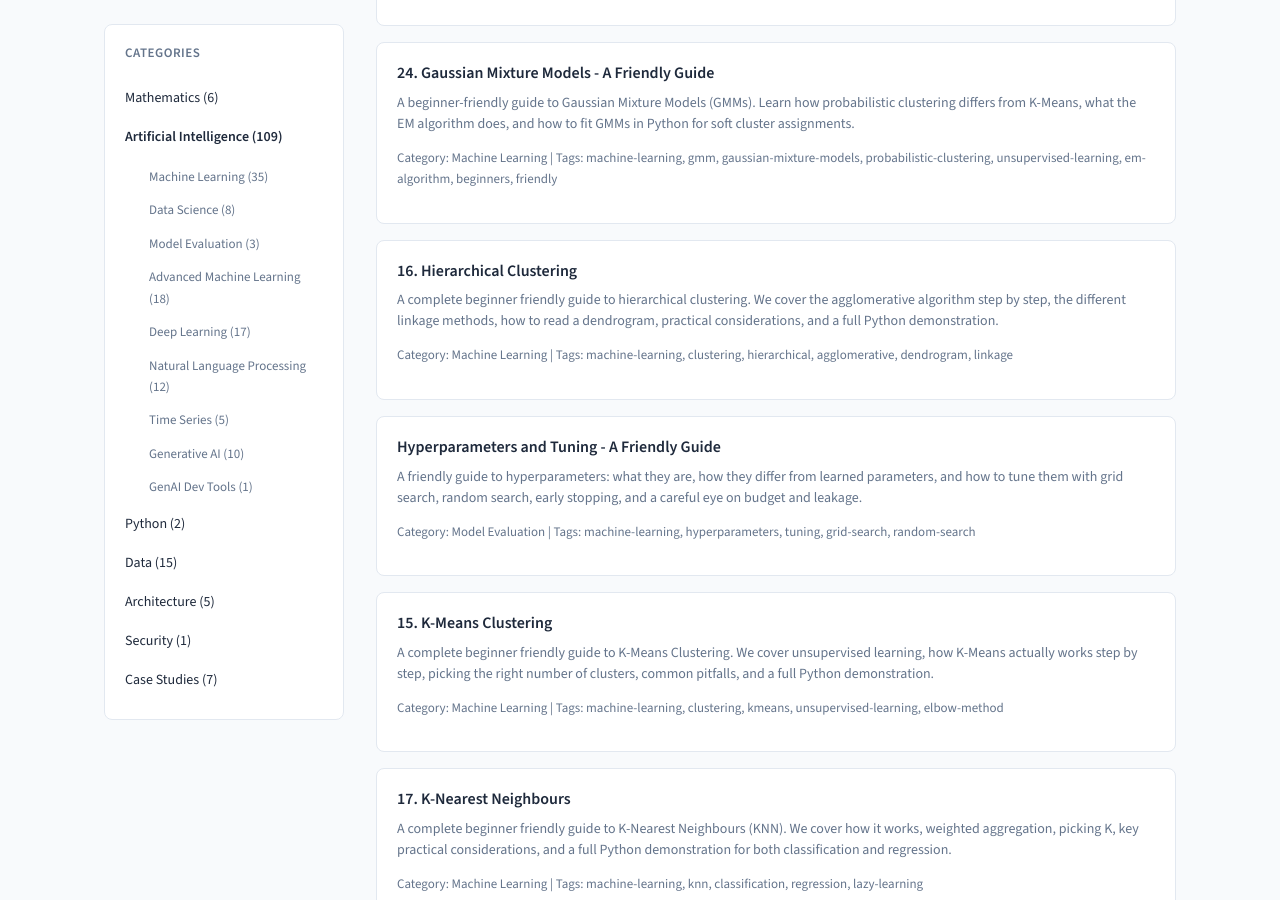
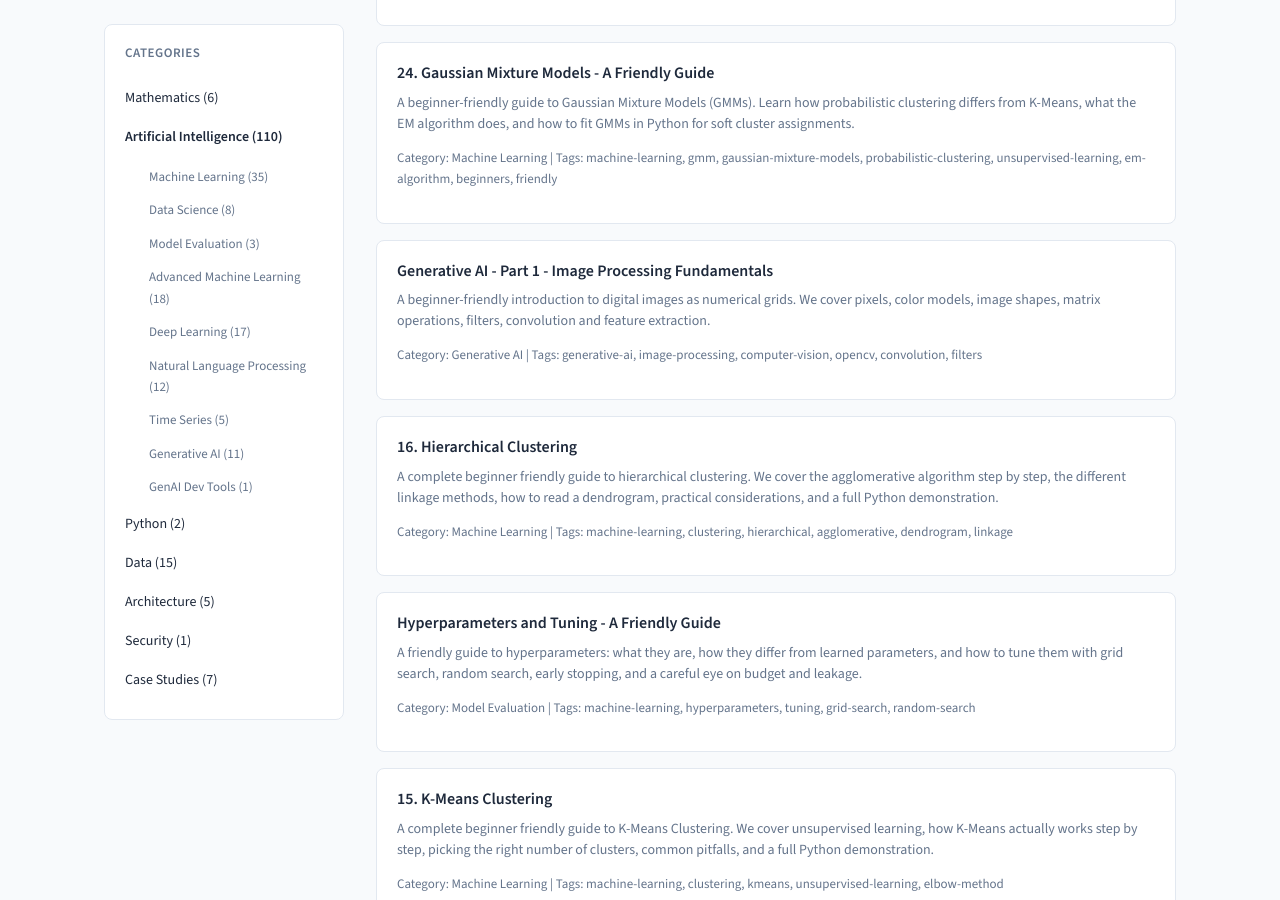
Before and after one commit to rilov/handbook, a Jekyll site: the page built from index.md, in a window 1280 px wide and 900 px high, scrolled down 6674 px. Built offline with Jekyll 4.4.1, drawn with Linux system fonts in a browser that asks for light colours; some of the changed lines change nothing that is shown.

Commit message:
Add Generative AI Part 1: Image Processing Fundamentals

````diff
--- /dev/null
+++ b/_topics/Generative AI - Part 1 - Image Processing Fundamentals.md
@@ -0,0 +1,445 @@
+---
+title: "Generative AI - Part 1 - Image Processing Fundamentals"
+category: Generative AI
+order: 1
+permalink: /topics/generative-ai-image-processing-fundamentals/
+tags:
+  - generative-ai
+  - image-processing
+  - computer-vision
+  - opencv
+  - convolution
+  - filters
+summary: "A beginner-friendly introduction to digital images as numerical grids. We cover pixels, color models, image shapes, matrix operations, filters, convolution and feature extraction."
+date: 2026-09-02
+---
+
+# Generative AI - Part 1 - Image Processing Fundamentals
+
+Before a computer can generate or understand images, it must learn to read them. The first step is to stop seeing an image as a picture and start seeing it as a grid of numbers.
+
+This lesson explains how digital images are stored, how colour works, how we change images with small mathematical operations, and how convolution helps us find edges and other patterns.
+
+---
+
+## 1. A digital image is a grid of numbers
+
+A digital image is a grid of tiny squares called **pixels**. Each pixel stores a number that represents brightness or colour.
+
+### Binary images
+
+The simplest image is binary: every pixel is either 0 (black) or 1 (white).
+
+```
+0 0 1 1 0 0
+0 1 0 0 1 0
+0 1 1 1 1 0
+0 1 0 0 1 0
+0 1 0 0 1 0
+```
+
+This grid is the letter A. You can see the shape because the 1s form lines.
+
+### Grayscale images
+
+A grayscale image uses one number per pixel, usually from 0 to 255.
+
+- **0** = pure black
+- **255** = pure white
+- The numbers in between = different shades of grey
+
+If the grid above used 0 to 255 instead of 0 to 1, the idea would be the same. The darker the pixel, the smaller the number. The brighter the pixel, the larger the number.
+
+### Colour images
+
+A colour image has three numbers per pixel instead of one. The most common model is **RGB**.
+
+- **R** = Red
+- **G** = Green
+- **B** = Blue
+
+Each channel is also from 0 to 255. By mixing different amounts of red, green and blue, you can create almost any colour.
+
+```
+pixel = [255, 0, 0]    # pure red
+pixel = [0, 255, 0]    # pure green
+pixel = [0, 0, 255]    # pure blue
+pixel = [255, 255, 255] # white
+pixel = [0, 0, 0]      # black
+```
+
+### The floor-tile analogy
+
+Think of an image as a wall made of floor tiles. Each tile is one pixel.
+
+- A grayscale wall has one number painted on each tile.
+- A colour wall has three numbers painted on each tile: how much red, how much green, how much blue.
+- A video is just many walls shown one after another.
+
+---
+
+## 2. Image dimensions: height, width and channels
+
+When we describe the size of an image in code, we use three numbers:
+
+```
+(height, width, channels)
+```
+
+- **Height** = number of rows of pixels.
+- **Width** = number of columns of pixels.
+- **Channels** = how many numbers each pixel carries.
+
+A typical image might have shape `(480, 640, 3)`:
+
+- 480 rows
+- 640 columns
+- 3 colour channels (RGB)
+
+A grayscale image has shape `(480, 640, 1)` because it has only one channel.
+
+```python
+import numpy as np
+
+# A tiny 4x4 grayscale image
+gray = np.array([
+    [0, 50, 100, 150],
+    [50, 100, 150, 200],
+    [100, 150, 200, 250],
+    [150, 200, 250, 255]
+])
+
+print(gray.shape)  # (4, 4)
+
+# A tiny 2x2 colour image
+rgb = np.array([
+    [[255, 0, 0], [0, 255, 0]],
+    [[0, 0, 255], [255, 255, 255]]
+])
+
+print(rgb.shape)  # (2, 2, 3)
+```
+
+---
+
+## 3. Common colour models
+
+A colour model is a way to describe colour with numbers.
+
+### RGB
+
+RGB is the default for screens and cameras. It uses red, green and blue channels.
+
+It is an **additive** model. Add more light and the colour gets brighter. All three at full strength make white.
+
+### CMYK
+
+CMYK is used for printing. It stands for Cyan, Magenta, Yellow and Key (black).
+
+It is a **subtractive** model. You start with white paper and add ink. The more ink, the darker the result. It is not usually needed for on-screen work.
+
+### HSV
+
+HSV is closer to how humans think about colour.
+
+- **H** = Hue. The name of the colour: red, orange, blue.
+- **S** = Saturation. How pure the colour is. 0 is grey, 255 is vivid.
+- **V** = Value. How bright the colour is. 0 is black, 255 is full brightness.
+
+HSV is useful when you want to change a colour without changing its brightness, or when you want to pick every shade of blue from an image.
+
+---
+
+## 4. Basic arithmetic on images
+
+Because an image is a matrix, we can do normal math on it.
+
+### Addition: blending two images
+
+Adding two images pixel by pixel makes a blended image.
+
+```
+new_pixel = pixel_image_1 + pixel_image_2
+```
+
+If both pixels are bright, the result is very bright. This is useful for overlays and double-exposure effects.
+
+### Subtraction: finding the difference
+
+Subtracting one image from another shows what changed.
+
+```
+new_pixel = pixel_image_1 - pixel_image_2
+```
+
+If a security camera takes two pictures and nothing moved, the result is close to black. If a person walked in, those pixels will show a large difference. This is how motion detection often starts.
+
+### Multiplication and division: brightness control
+
+Multiplying every pixel by a number makes the image brighter. Dividing makes it darker.
+
+```
+bright = pixel * 1.5
+dark   = pixel * 0.5
+```
+
+Values above 255 are usually clipped back to 255, otherwise the image would wrap around and look strange.
+
+### Logical operations: masks
+
+A mask is a binary image that says "keep these pixels, ignore the others."
+
+With a bitwise AND, you can cut out a region of interest. With a bitwise OR, you can combine shapes.
+
+This is like using a stencil when spray-painting. The stencil decides where the paint goes.
+
+---
+
+## 5. Filters and transformations
+
+A **filter** is a small grid of numbers called a **kernel**. We move this kernel over the image and compute a new value for each pixel.
+
+Filters can blur, sharpen, detect edges or remove noise.
+
+### The recipe-card analogy
+
+Imagine you are looking at a photograph through a small square magnifying glass. The magnifying glass only shows a 3x3 patch at a time. You write a rule for how to mix the nine pixel values you see into one new value. Then you slide the glass across the whole image and repeat.
+
+That rule is the kernel.
+
+### Sharpening
+
+A common sharpening trick is:
+
+```
+sharpened = original + (original - blurred)
+```
+
+First, create a slightly blurred copy. Then subtract the blurred copy from the original. This gives you the fine details. Add those details back to the original image and the result looks sharper.
+
+You can also write this as a single 3x3 kernel:
+
+```
+ 0  -1   0
+-1   5  -1
+ 0  -1   0
+```
+
+When this kernel is applied, the center pixel is boosted and the neighbours are reduced. This makes edges stand out.
+
+---
+
+## 6. Convolution step by step
+
+**Convolution** is the name for the slide-multiply-sum operation used to apply a kernel.
+
+Here is how it works on a 3x3 patch of an image.
+
+### Input patch
+
+```
+10  20  30
+40  50  60
+70  80  90
+```
+
+### Kernel
+
+```
+0  1  0
+1 -4  1
+0  1  0
+```
+
+### Multiply each value by the kernel value
+
+```
+10×0   20×1   30×0    =   0  20   0
+40×1   50×-4  60×1    =  40 -200 60
+70×0   80×1   90×0    =   0  80   0
+```
+
+### Add everything up
+
+```
+0 + 20 + 0 + 40 + (-200) + 60 + 0 + 80 + 0 = 0
+```
+
+The output pixel for the center position is 0.
+
+This particular kernel finds edges. When the centre is very different from its neighbours, the result is a large positive or negative number. When the neighbourhood is flat, the result is near zero.
+
+### Sliding across the image
+
+We place the kernel over every pixel, compute the sum, and write the result into a new image. Pixels at the border are special because the kernel would hang over the edge. There are two common fixes:
+
+1. **Ignore the border.** The output image becomes slightly smaller.
+2. **Add padding.** We place a ring of extra pixels, usually zeros, around the input image so the kernel can reach the edge.
+
+The second option is called **padding**. With a 3x3 kernel and padding of 1, the output image keeps the same size as the input.
+
+---
+
+## 7. Why convolution is powerful
+
+Convolution does three useful things at once.
+
+1. **Feature detection.** It can highlight edges, corners, lines or textures depending on the kernel.
+2. **Noise reduction.** Some kernels smooth the image and hide small random changes.
+3. **Compact representation.** The output is often smaller and more meaningful than the raw image.
+
+This is why almost every computer vision model, from simple OpenCV scripts to deep neural networks, uses some form of convolution.
+
+---
+
+## 8. Common filters
+
+### Box blur / average filter
+
+Every output pixel is the average of its neighbours. This smooths the image but can make edges fuzzy.
+
+```
+1/9  1/9  1/9
+1/9  1/9  1/9
+1/9  1/9  1/9
+```
+
+The 1/9 keeps the overall brightness the same.
+
+### Gaussian blur
+
+A Gaussian blur uses weights shaped like a bell curve. The centre pixel matters most, and pixels farther away matter less. This looks more natural than a box blur.
+
+A common 3x3 version is:
+
+```
+1/16  2/16  1/16
+2/16  4/16  2/16
+1/16  2/16  1/16
+```
+
+The 1/16 factor makes sure the image does not get brighter or darker.
+
+### Sobel edge detector
+
+The Sobel filter finds edges by measuring how quickly brightness changes.
+
+It uses two kernels:
+
+```
+Horizontal edges (Gx)      Vertical edges (Gy)
+-1  0  1                   -1 -2 -1
+-2  0  2                    0  0  0
+-1  0  1                    1  2  1
+```
+
+One kernel is sensitive to horizontal changes, the other to vertical changes. The final edge strength is:
+
+```
+edge_strength = sqrt(Gx² + Gy²)
+```
+
+If both `Gx` and `Gy` are large, there is a strong edge. If both are small, the area is smooth.
+
+### Canny edge detector
+
+Canny is a multi-step method, not a single kernel.
+
+1. **Blur** the image with a Gaussian filter to remove noise.
+2. **Find gradients** with Sobel.
+3. **Thin** the edges to one pixel wide.
+4. **Classify** pixels as strong edge, weak edge or non-edge using two thresholds.
+5. **Connect** weak edges only if they touch strong edges.
+
+Canny usually produces cleaner edges than a raw Sobel filter.
+
+### Median filter
+
+A median filter is useful for removing speckled noise. It replaces the centre pixel with the median of its neighbours.
+
+If the 3x3 neighbourhood is:
+
+```
+10  12  200
+11  15  13
+14  255  16
+```
+
+The sorted values are `10, 11, 12, 13, 14, 15, 16, 200, 255`. The median is `14`. So the centre pixel becomes `14` instead of `15`.
+
+The two extreme values `200` and `255` are ignored. This is why the median filter is so good at removing salt-and-pepper noise while keeping edges sharp.
+
+---
+
+## 9. Feature extraction
+
+**Feature extraction** means finding the important parts of an image that help a model understand what is in it.
+
+### Low-level features
+
+These are simple building blocks.
+
+- Edges
+- Corners
+- Lines
+- Textures
+- Colours
+- Basic shapes
+
+These come directly from filters and convolutions.
+
+### High-level features
+
+These are combinations of low-level features.
+
+- A face is a combination of eyes, nose, mouth and edges.
+- A car is a combination of wheels, windows, body shape and texture.
+
+Classical computer vision hand-crafts these. Modern deep learning learns them automatically. Either way, the image must start as numbers first.
+
+---
+
+## 10. A quick look with OpenCV
+
+OpenCV is a popular Python library for image processing. Here are a few one-line operations.
+
+```python
+import cv2
+import numpy as np
+
+# Read a colour image
+img = cv2.imread("photo.jpg")
+
+# Convert to grayscale
+gray = cv2.cvtColor(img, cv2.COLOR_BGR2GRAY)
+
+# Gaussian blur
+blur = cv2.GaussianBlur(img, (5, 5), 0)
+
+# Canny edge detection
+edges = cv2.Canny(gray, 100, 200)
+
+# Median filter
+median = cv2.medianBlur(img, 5)
+```
+
+The first argument of `GaussianBlur` is the image. The second is the kernel size, which must be an odd number. The third is the standard deviation; `0` lets OpenCV choose it automatically.
+
+`Canny` takes two threshold values. Pixels above the upper threshold become strong edges. Pixels between the two thresholds become weak edges and are kept only if they connect to strong edges.
+
+---
+
+## 11. Summary
+
+- A digital image is a grid of numbers.
+- Grayscale images have one value per pixel. Colour images have three values per pixel, usually RGB.
+- Image shape is `(height, width, channels)`.
+- You can add, subtract, multiply and divide images just like matrices.
+- A **kernel** is a small grid of numbers. **Convolution** slides it over the image, multiplies, and sums.
+- Common filters blur, sharpen, find edges or remove noise.
+- **Sobel** finds edges by measuring brightness change in two directions.
+- **Canny** cleans up edges with multiple steps.
+- **Median filter** removes speckled noise without blurring edges.
+- Features are the pieces of information an image contains, from edges to objects.
+
+These ideas are the foundation of computer vision and of generative models that create or edit images. Every neural network that understands pictures begins by treating pixels as numbers.
--- a/categories/generative-ai/index.md
+++ b/categories/generative-ai/index.md
@@ -5,3 +5,7 @@ category: Generative AI
 ---
 
 Learn about LLMs, LangChain, RAG, agents, and building AI-powered applications - explained in simple terms for everyone.
+
+**Start here:**
+
+1. **[Generative AI - Part 1 - Image Processing Fundamentals]({{ site.baseurl }}/topics/generative-ai-image-processing-fundamentals)** — A beginner-friendly guide to digital images, pixels, colour models, kernels, convolution and feature extraction.
````
